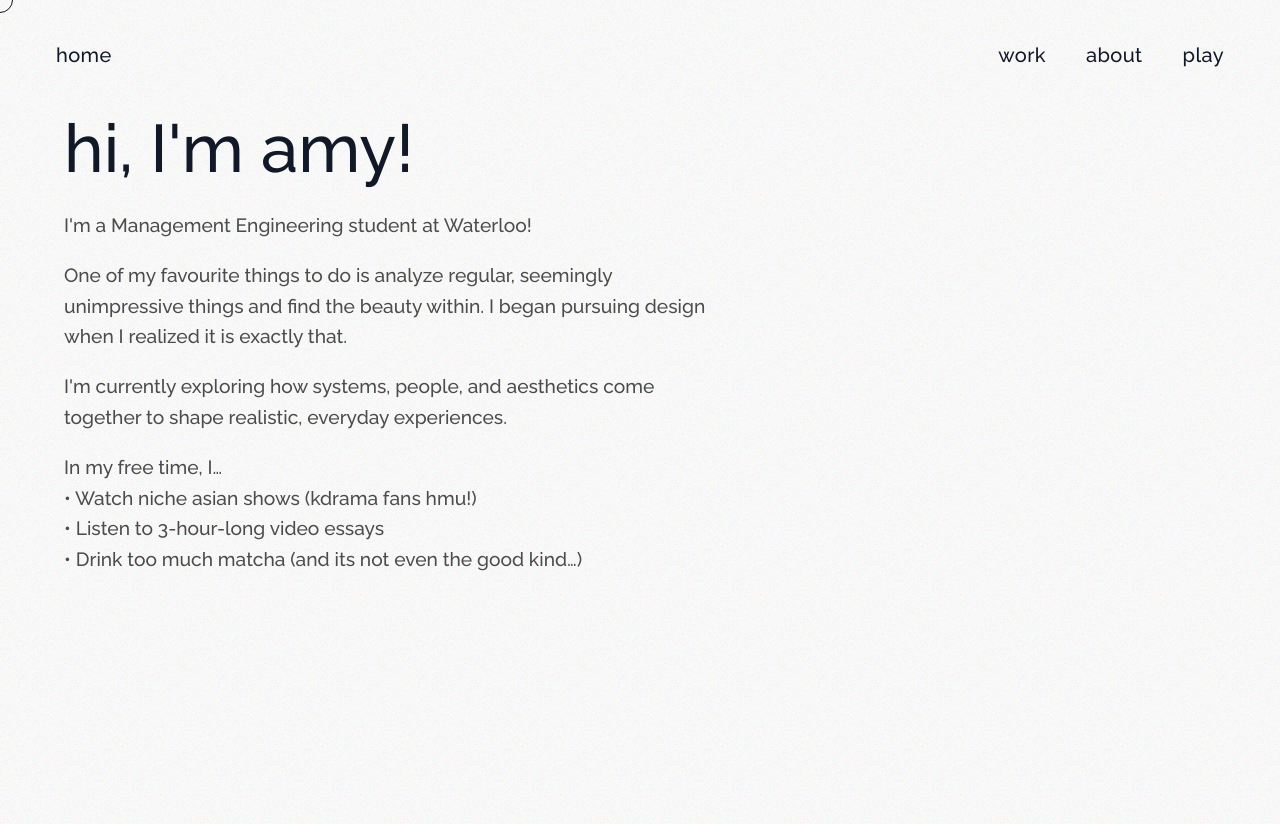
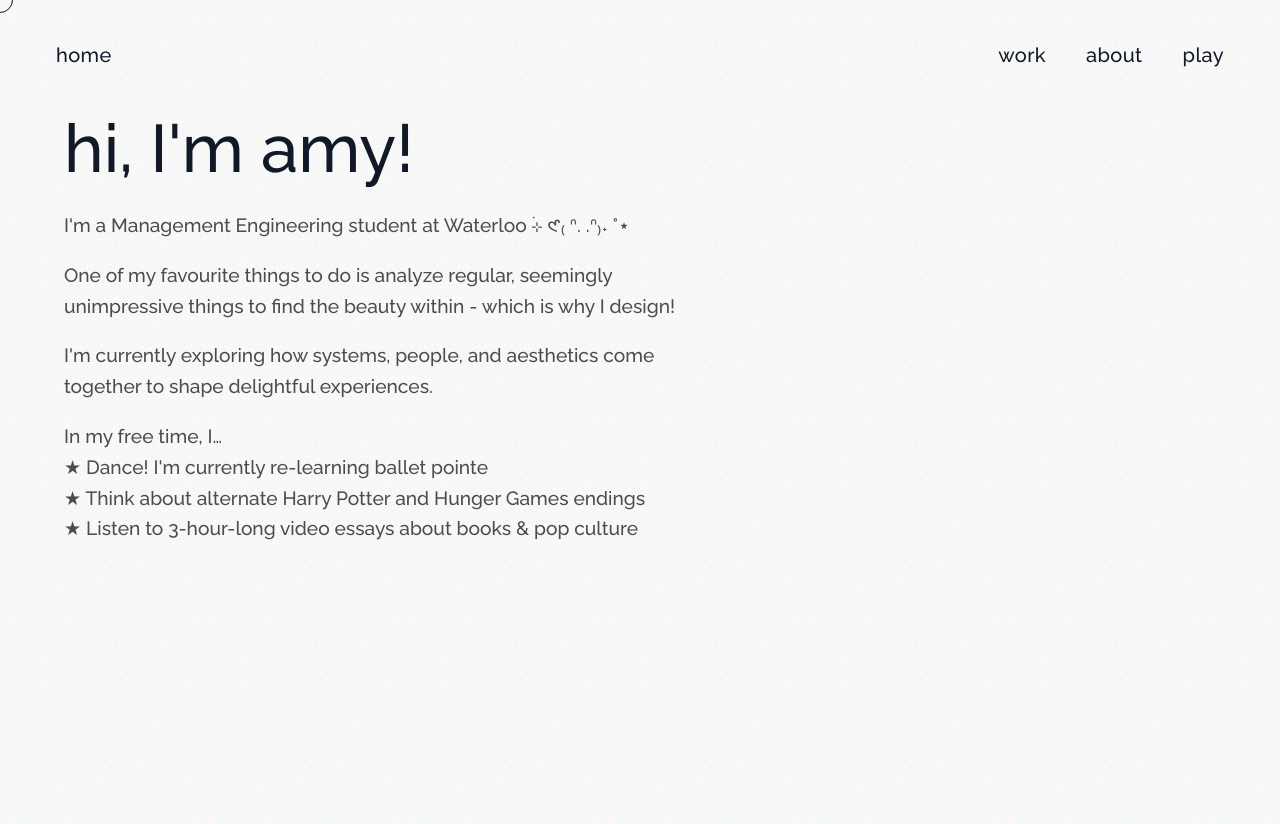
Before and after one commit to amyw41/amyw41.github.io, a React (Vite) app: page /about in a window 1280 px wide. Built offline with nearby package versions, Linux system fonts and the light colour scheme.

Commit message:
add about me

```diff
--- a/src/pages/About.jsx
+++ b/src/pages/About.jsx
@@ -2,10 +2,13 @@ function About() {
   return (
     <section className="page-container">
       <h1 className="about-title">hi, I'm amy!</h1>
-      <p className="about-description">I'm a Management Engineering student at Waterloo!</p>
-      <p className="about-description">One of my favourite things to do is analyze regular, seemingly unimpressive things and find the beauty within. I began pursuing design when I realized it is exactly that.</p>
-      <p className="about-description">I'm currently exploring how systems, people, and aesthetics come together to shape realistic, everyday experiences.</p>
-      <p className="about-description">In my free time, I…<br />• Watch niche asian shows (kdrama fans hmu!)<br />• Listen to 3-hour-long video essays<br />• Drink too much matcha (and its not even the good kind…)</p>
+      <p className="about-description">I'm a Management Engineering student at Waterloo ࣪⊹ 𑣲₍ ᐢ. .ᐢ₎˖ °⋆</p>
+      <p className="about-description">One of my favourite things to do is analyze regular, seemingly unimpressive things to find the beauty within - which is why I design!</p>
+      <p className="about-description">I'm currently exploring how systems, people, and aesthetics come together to shape delightful experiences.</p>
+      <p className="about-description">In my free time, I…
+        <br />★ Dance! I'm currently re-learning ballet pointe
+        <br />★ Think about alternate Harry Potter and Hunger Games endings
+        <br />★ Listen to 3-hour-long video essays about books & pop culture<br /></p>
     </section>
   );
 }
```
